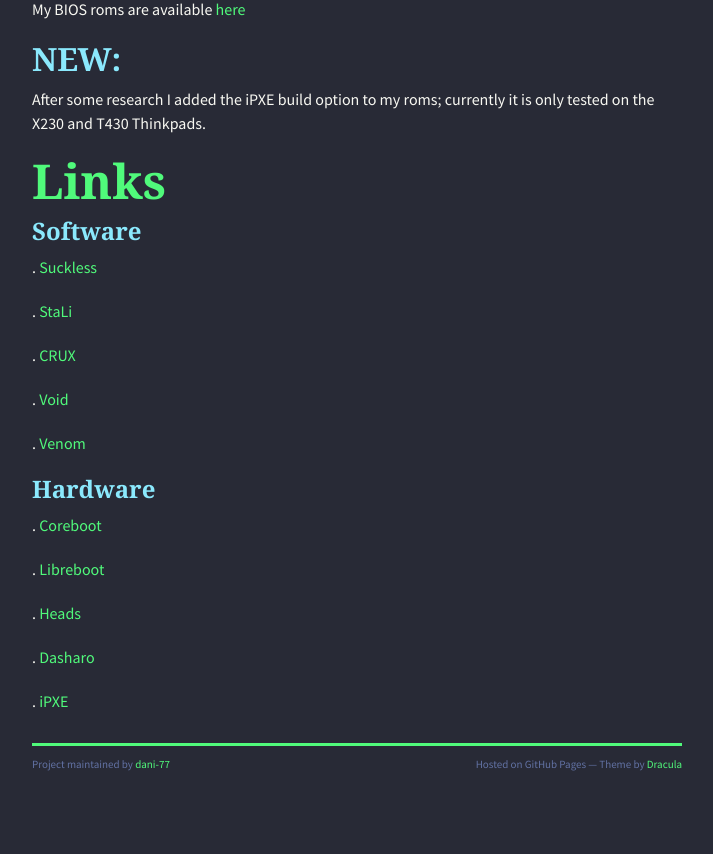
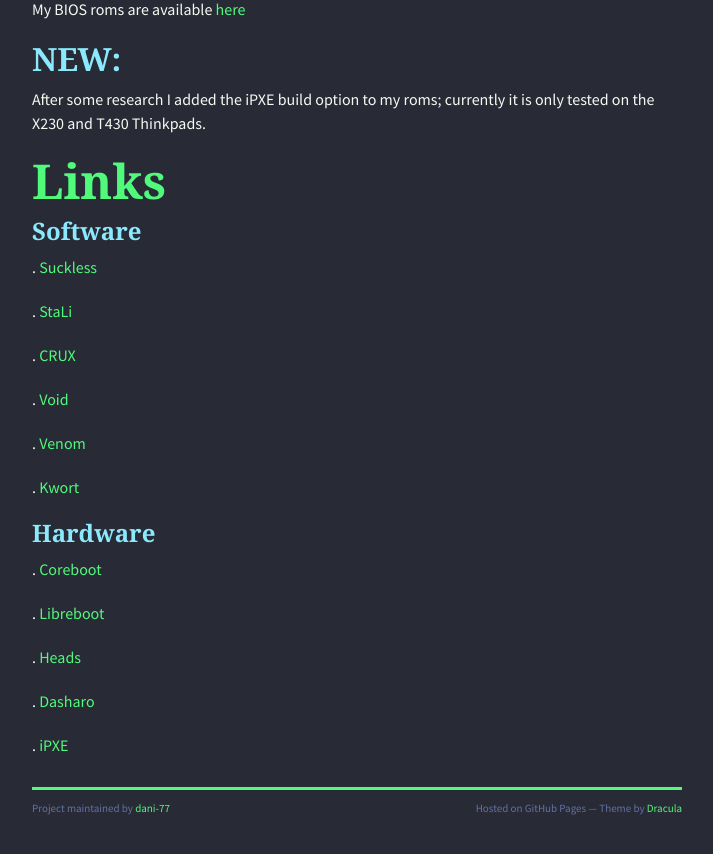
Before and after one commit to dani-77/dani-77.github.io, a Jekyll site: the page built from index.md, in a window 1280 px wide and 900 px high, scrolled down 1560 px. Shown: the top 854 px of the window, without its empty margins (283-996 px from the left). Built offline with Jekyll 4.4.1, drawn with Linux system fonts in a browser that asks for light colours; nearby versions of some CDN libraries.

Commit message:
Update index.md

```diff
--- a/index.md
+++ b/index.md
@@ -58,6 +58,8 @@ After some research I added the iPXE build option to my roms; currently it is on
 
 . [Venom](https://venomlinux.org/)
 
+. [Kwort](https://kwort.org/)
+
 ### Hardware
 
 . [Coreboot](https://coreboot.org)
```
